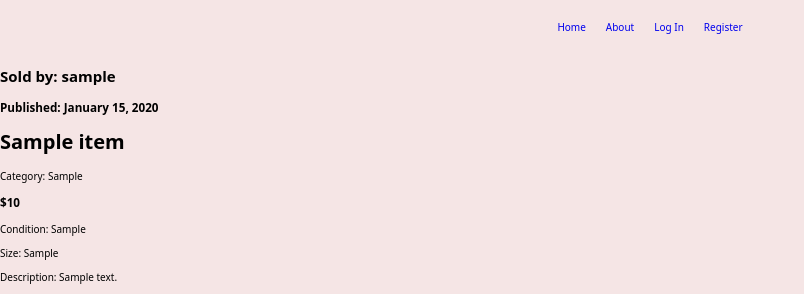
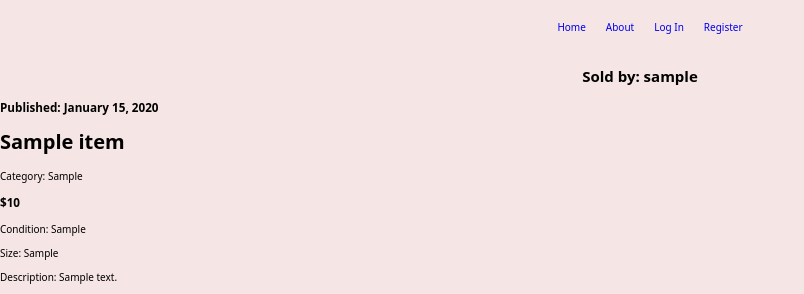
Before and after one commit to Haziq12/Boxd, a Flask app: page /1 in a window 1280 px wide. Shown: the top 294 px of the page, without its empty margins (0-804 px from the left). Run offline with Flask 2, Linux system fonts and the light colour scheme; tables that the repository leaves empty hold one stand-in row (values such as "Sample post").

Commit message:
create and link item.css stylesheet

```diff
--- /dev/null
+++ b/myapp/static/styles/item.css
@@ -0,0 +1,4 @@
+h2 {
+  align-items: center;
+  text-align: center;
+}
--- a/myapp/templates/item.html
+++ b/myapp/templates/item.html
@@ -1,5 +1,6 @@
 {% extends "base.html" %}
 {% block content %}
+<link rel="stylesheet" href="{{url_for('static', filename='./styles/item.css')}}" />
 <div class="jumbotron">
   <h2>Sold by: {{item.author.username}}</h2>
   <h3>Published: {{ item.date.strftime('%B %d, %Y') }}</h3>
@@ -12,10 +13,10 @@
   <p>Buying Info: {{item.contactIfo}}</p>
    {% if item.author == current_user %}
      <div>
-       <a class="btn btn-secondary" href="{{ url_for('items.update', item_id=item.id) }}">Update</a>
+       <a class="update-btn" href="{{ url_for('items.update', item_id=item.id) }}">Update</a>
        <br>
        <form action="{{ url_for('items.delete_item', item_id=item.id) }}" method="POST">
-        <input class="btn btn-danger" type="submit" value="Delete">
+        <input class="delete-btn" type="submit" value="Delete">
       </form>
      </div>
    {% endif %}
```
